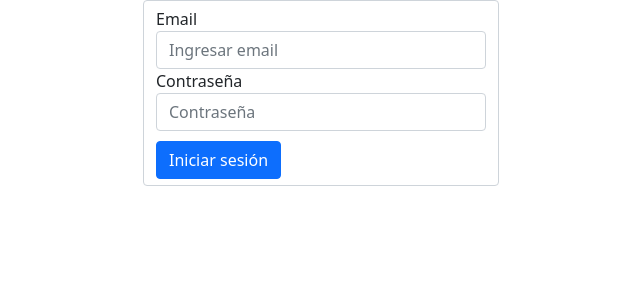
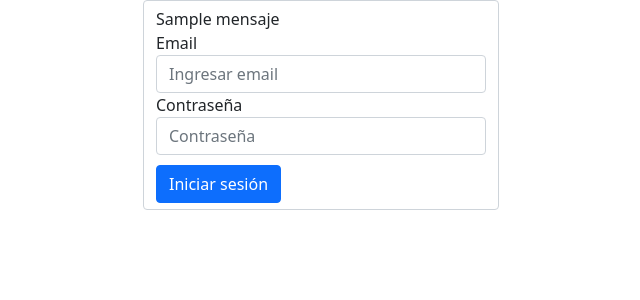
Before and after one commit to agusCax/PFCaCPython, a Flask app: template app/templates/login.html in a window 1280 px wide. Shown: the part 56-356 px from the top of the page, without its empty margins (319-959 px from the left). Run offline with Flask 3, Linux system fonts and the light colour scheme; the template is opened without the code that fills it: most values are stand-ins (such as "Sample title", 1, 10 or a date in 2020); parts of the project's set-up code (start-up, migrations or seed data) failed here and were passed over; some libraries are stand-ins or nearby versions.

Commit message:
Cambios Login

```diff
--- a/app/app.py
+++ b/app/app.py
@@ -178,12 +178,12 @@ def inicioses():
                 session['id'] = account['id']
             cursor.close()
             connection_pool.putconn(conn)
-            return redirect ('/')
+            pantalla= redirect ('/')
         else:
             cursor.close()
             connection_pool.putconn(conn)
-            return render_template('login.html')
-
+            pantalla= render_template('login.html', mensaje= "Usuario o contraseña incorrecta")
+        return pantalla
 # Fin de app
 if __name__=="__main__":
     app.run(debug=True)
--- a/app/templates/login.html
+++ b/app/templates/login.html
@@ -4,6 +4,11 @@
     <div class="row justify-content-center">
         <div class="col-md-4 ">
             <form class="form-control" action="acceso-login" method="post">
+
+                {% if mensaje %}
+                    {{mensaje}}
+                    {% endif %}
+
                 <div class="form-group">
                     <label for="exampleInputEmail1">Email</label>
                     <input type="email" class="form-control" id="exampleInputEmail1" aria-describedby="emailHelp"
@@ -17,6 +22,8 @@
 
                 <button type="submit" class="btn btn-primary "style="margin-top: 10px">Iniciar sesión</button>
 
+
+
             </form>
         </div>
     </div>
```
